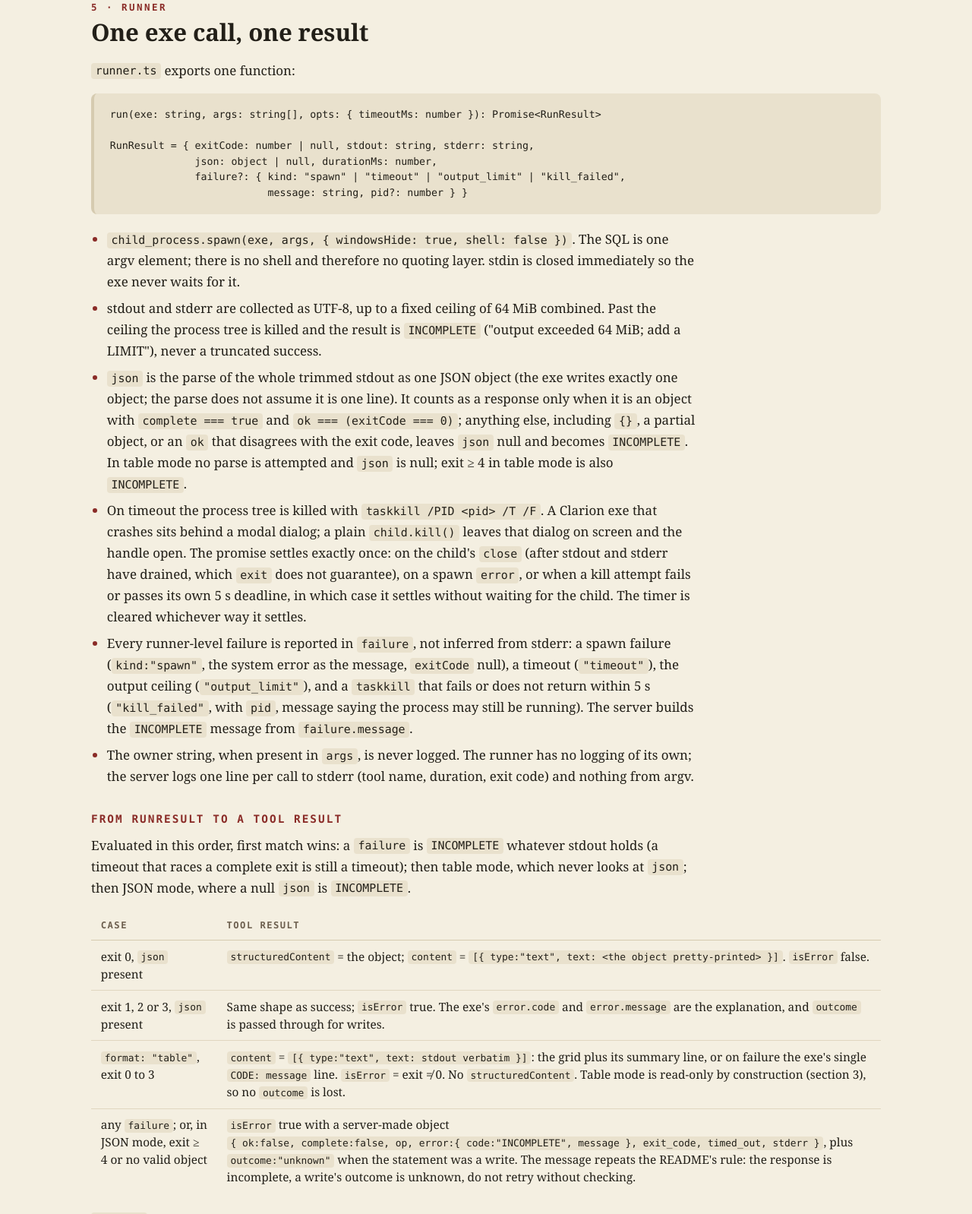
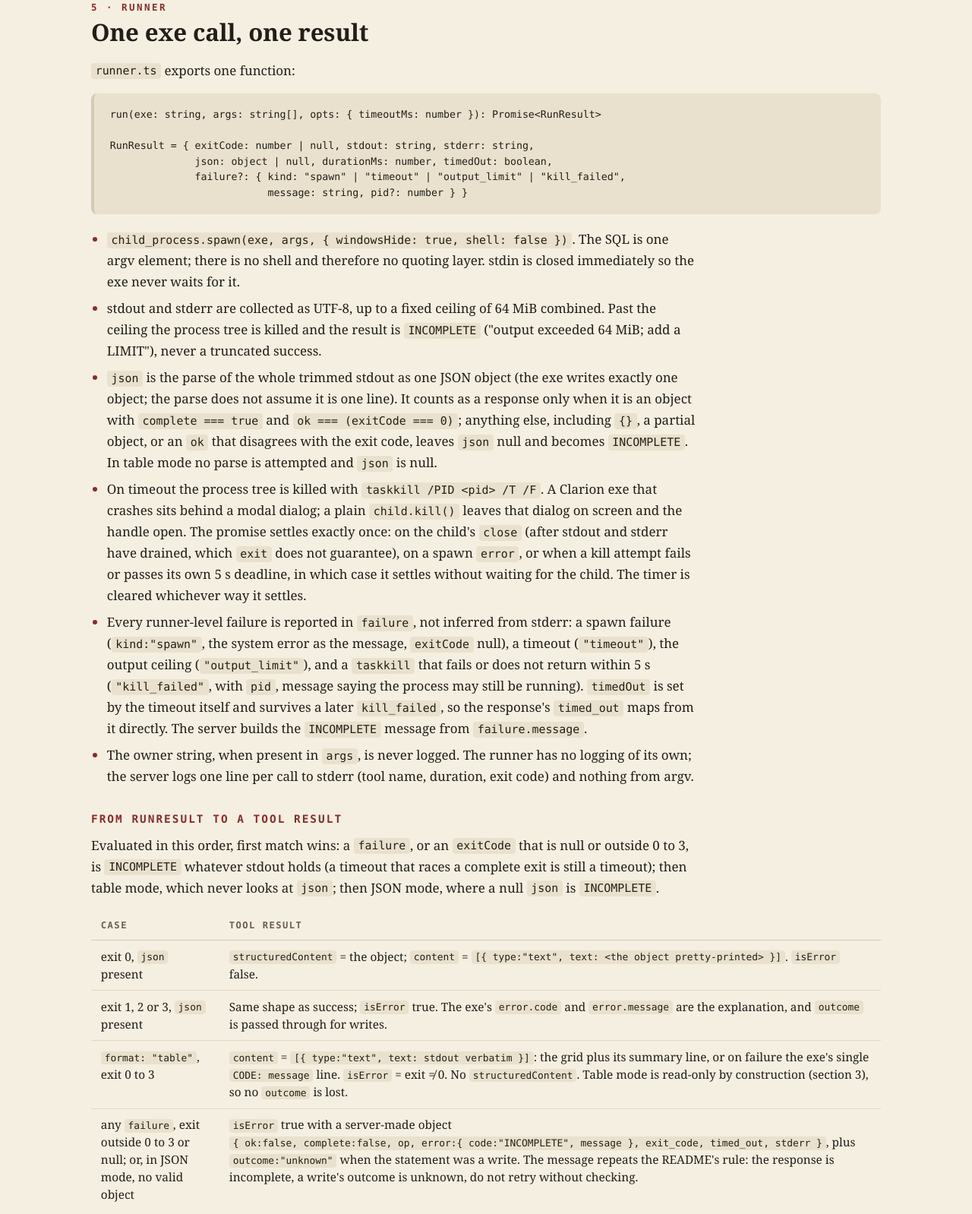
Before and after one commit to bill-atchison/tpscli, a plain HTML site: page docs/mySuperpower/specs/2026-09-19-tpscli-mcp-design.html in a window 1280 px wide. Shown: the part 5415-7013 px from the top of the page at 76% size. Drawn offline with Linux system fonts and the light colour scheme.

Commit message:
docs: MCP spec, Codex review round 3
Co-Authored-By: Claude Opus 5 (1M context) <noreply@anthropic.com>

```diff
--- a/docs/mySuperpower/specs/2026-09-19-tpscli-mcp-design.html
+++ b/docs/mySuperpower/specs/2026-09-19-tpscli-mcp-design.html
@@ -235,27 +235,27 @@ tps_update  { file:"KEYS.TPS", set:{ NAME:"niner" }, where:"ID = 9" }
 <pre><code>run(exe: string, args: string[], opts: { timeoutMs: number }): Promise&lt;RunResult&gt;
 
 RunResult = { exitCode: number | null, stdout: string, stderr: string,
-              json: object | null, durationMs: number,
+              json: object | null, durationMs: number, timedOut: boolean,
               failure?: { kind: "spawn" | "timeout" | "output_limit" | "kill_failed",
                           message: string, pid?: number } }</code></pre>
         <ul>
           <li><code>child_process.spawn(exe, args, { windowsHide: true, shell: false })</code>. The SQL is one argv element; there is no shell and therefore no quoting layer. stdin is closed immediately so the exe never waits for it.</li>
           <li>stdout and stderr are collected as UTF-8, up to a fixed ceiling of 64 MiB combined. Past the ceiling the process tree is killed and the result is <code>INCOMPLETE</code> ("output exceeded 64 MiB; add a LIMIT"), never a truncated success.</li>
-          <li><code>json</code> is the parse of the whole trimmed stdout as one JSON object (the exe writes exactly one object; the parse does not assume it is one line). It counts as a response only when it is an object with <code>complete === true</code> and <code>ok === (exitCode === 0)</code>; anything else, including <code>{}</code>, a partial object, or an <code>ok</code> that disagrees with the exit code, leaves <code>json</code> null and becomes <code>INCOMPLETE</code>. In table mode no parse is attempted and <code>json</code> is null; exit &ge; 4 in table mode is also <code>INCOMPLETE</code>.</li>
+          <li><code>json</code> is the parse of the whole trimmed stdout as one JSON object (the exe writes exactly one object; the parse does not assume it is one line). It counts as a response only when it is an object with <code>complete === true</code> and <code>ok === (exitCode === 0)</code>; anything else, including <code>{}</code>, a partial object, or an <code>ok</code> that disagrees with the exit code, leaves <code>json</code> null and becomes <code>INCOMPLETE</code>. In table mode no parse is attempted and <code>json</code> is null.</li>
           <li>On timeout the process tree is killed with <code>taskkill /PID &lt;pid&gt; /T /F</code>. A Clarion exe that crashes sits behind a modal dialog; a plain <code>child.kill()</code> leaves that dialog on screen and the handle open. The promise settles exactly once: on the child's <code>close</code> (after stdout and stderr have drained, which <code>exit</code> does not guarantee), on a spawn <code>error</code>, or when a kill attempt fails or passes its own 5 s deadline, in which case it settles without waiting for the child. The timer is cleared whichever way it settles.</li>
-          <li>Every runner-level failure is reported in <code>failure</code>, not inferred from stderr: a spawn failure (<code>kind:"spawn"</code>, the system error as the message, <code>exitCode</code> null), a timeout (<code>"timeout"</code>), the output ceiling (<code>"output_limit"</code>), and a <code>taskkill</code> that fails or does not return within 5 s (<code>"kill_failed"</code>, with <code>pid</code>, message saying the process may still be running). The server builds the <code>INCOMPLETE</code> message from <code>failure.message</code>.</li>
+          <li>Every runner-level failure is reported in <code>failure</code>, not inferred from stderr: a spawn failure (<code>kind:"spawn"</code>, the system error as the message, <code>exitCode</code> null), a timeout (<code>"timeout"</code>), the output ceiling (<code>"output_limit"</code>), and a <code>taskkill</code> that fails or does not return within 5 s (<code>"kill_failed"</code>, with <code>pid</code>, message saying the process may still be running). <code>timedOut</code> is set by the timeout itself and survives a later <code>kill_failed</code>, so the response's <code>timed_out</code> maps from it directly. The server builds the <code>INCOMPLETE</code> message from <code>failure.message</code>.</li>
           <li>The owner string, when present in <code>args</code>, is never logged. The runner has no logging of its own; the server logs one line per call to stderr (tool name, duration, exit code) and nothing from argv.</li>
         </ul>
 
         <h3>From RunResult to a tool result</h3>
-        <p>Evaluated in this order, first match wins: a <code>failure</code> is <code>INCOMPLETE</code> whatever stdout holds (a timeout that races a complete exit is still a timeout); then table mode, which never looks at <code>json</code>; then JSON mode, where a null <code>json</code> is <code>INCOMPLETE</code>.</p>
+        <p>Evaluated in this order, first match wins: a <code>failure</code>, or an <code>exitCode</code> that is null or outside 0 to 3, is <code>INCOMPLETE</code> whatever stdout holds (a timeout that races a complete exit is still a timeout); then table mode, which never looks at <code>json</code>; then JSON mode, where a null <code>json</code> is <code>INCOMPLETE</code>.</p>
         <table>
           <thead><tr><th>Case</th><th>Tool result</th></tr></thead>
           <tbody>
             <tr><td>exit 0, <code>json</code> present</td><td><code>structuredContent</code> = the object; <code>content</code> = <code>[{ type:"text", text: &lt;the object pretty-printed&gt; }]</code>. <code>isError</code> false.</td></tr>
             <tr><td>exit 1, 2 or 3, <code>json</code> present</td><td>Same shape as success; <code>isError</code> true. The exe's <code>error.code</code> and <code>error.message</code> are the explanation, and <code>outcome</code> is passed through for writes.</td></tr>
             <tr><td><code>format: "table"</code>, exit 0 to 3</td><td><code>content</code> = <code>[{ type:"text", text: stdout verbatim }]</code>: the grid plus its summary line, or on failure the exe's single <code>CODE: message</code> line. <code>isError</code> = exit &ne; 0. No <code>structuredContent</code>. Table mode is read-only by construction (section 3), so no <code>outcome</code> is lost.</td></tr>
-            <tr><td>any <code>failure</code>; or, in JSON mode, exit &ge; 4 or no valid object</td><td><code>isError</code> true with a server-made object <code>{ ok:false, complete:false, op, error:{ code:"INCOMPLETE", message }, exit_code, timed_out, stderr }</code>, plus <code>outcome:"unknown"</code> when the statement was a write. The message repeats the README's rule: the response is incomplete, a write's outcome is unknown, do not retry without checking.</td></tr>
+            <tr><td>any <code>failure</code>, exit outside 0 to 3 or null; or, in JSON mode, no valid object</td><td><code>isError</code> true with a server-made object <code>{ ok:false, complete:false, op, error:{ code:"INCOMPLETE", message }, exit_code, timed_out, stderr }</code>, plus <code>outcome:"unknown"</code> when the statement was a write. The message repeats the README's rule: the response is incomplete, a write's outcome is unknown, do not retry without checking.</td></tr>
           </tbody>
         </table>
         <p><code>isError</code> follows the exe: any non-zero exit is an error result, so a client that renders errors differently does the right thing, and the model still receives the full object. No tool declares an <code>outputSchema</code>: the SDK would then require <code>structuredContent</code> on every success, and table results have none.</p>
@@ -374,7 +374,7 @@ client   renders the result</code></pre>
           <li>Checked against the exe on 2026-09-19: a quoted decimal is refused (<code>VALUE_OUT_OF_RANGE</code>), <code>1e-7</code> is not a literal, <code>OFFSET</code> without <code>LIMIT</code> is <code>SYNTAX</code>, table-mode failures print one <code>CODE: message</code> line. Section 4 follows those facts.</li>
           <li>Scope: one implementation plan. The three modules and the three test files are the whole deliverable; the manual gate is one sitting.</li>
           <li>Ambiguity resolved: bare-name resolution is first-existing-hit in root order; <code>limit</code> omitted vs. <code>0</code> mirrors the CLI and <code>offset</code> needs <code>limit</code>; boolean renders as <code>1</code>/<code>0</code>; null is rejected rather than guessed; numbers are plain decimal or refused.</li>
-          <li>Reviewed by Codex (round 1, 13 findings; round 2, 6 findings): all accepted; three were checked against the running exe first.</li>
+          <li>Reviewed by Codex (round 1, 13 findings; round 2, 6 findings; round 3, 2 findings): all accepted; three were checked against the running exe first.</li>
         </ul>
       </section>
     </main>
```
